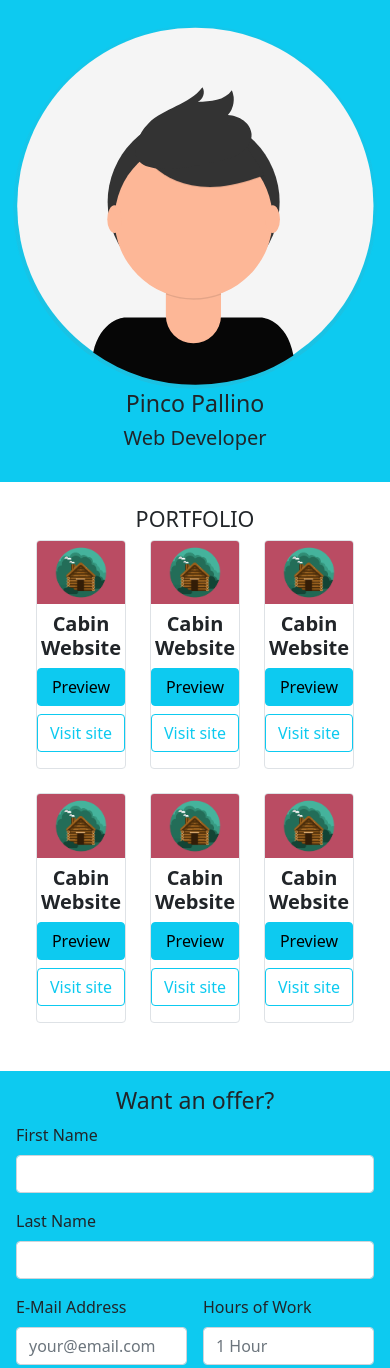
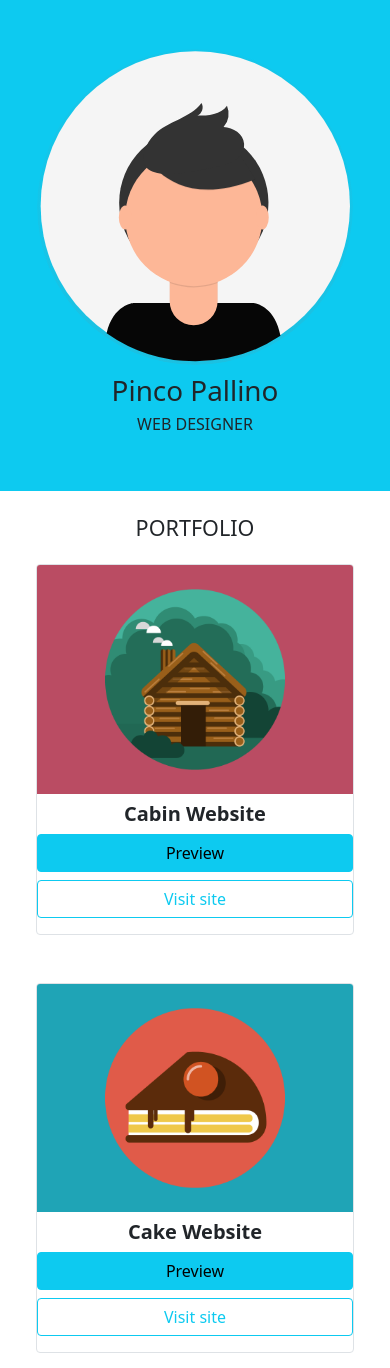
Before and after one commit to MaurizioLeombruni/bootstrap-html-freelancer, a plain HTML site: page index.html in a window 390 px wide. Shown: the top 1368 px of the page. Drawn offline with nearby package versions, Linux system fonts and the light colour scheme.

Commit message:
Aggiunti elementi responsive e ripulito il codice.

```diff
--- a/index.html
+++ b/index.html
@@ -10,22 +10,22 @@
 <body>
     <div class="container-fluid m-0 p-0 text-center">
         <div class="row">
-            <div class="col-12 bg-info p-4">
+            <div class="col-12 bg-info p-5">
                 <img src="./assets/img/undraw_profile_pic_ic5t.svg" class="img-fluid rounded-circle border border-info" alt="Photo">
-                <h3>
+                <h1 class="my-2">
                     Pinco Pallino
-                </h3>
-                <h5>
-                    Web Developer
-                </h5>
+                </h1>
+                <h6 class="mb-2">
+                    WEB DESIGNER
+                </h6>
             </div>
         </div>
 
         <div class="row m-4">
-            <h4>
+            <h4 class="pb-3">
                 PORTFOLIO
             </h4>
-            <div class="col-4 mb-4">
+            <div class="col-sm-6 col-lg-4 mb-5">
                 <div class="card border">
                     <img src="./assets/img/portfolio/cabin.png" class="card-img-top" alt="Cabin">
                     <h5 class="card-title fw-bold mt-2">
@@ -38,11 +38,11 @@
                 </div>
             </div>
 
-            <div class="col-4 mb-4">
+            <div class="col-sm-6 col-lg-4 mb-5">
                 <div class="card border">
-                    <img src="./assets/img/portfolio/cabin.png" class="card-img-top" alt="Cabin">
+                    <img src="./assets/img/portfolio/cake.png" class="card-img-top" alt="Cabin">
                     <h5 class="card-title fw-bold mt-2">
-                        Cabin Website
+                        Cake Website
                     </h5>
                     <div class="d-grid gap-2 d-md-block mb-3">
                         <button class="btn btn-info text-nowrap" type="button">Preview</button>
@@ -51,11 +51,12 @@
                 </div>
             </div>
 
-            <div class="col-4 mb-4">
+
+            <div class="col-sm-6 col-lg-4 mb-5">
                 <div class="card border">
-                    <img src="./assets/img/portfolio/cabin.png" class="card-img-top" alt="Cabin">
+                    <img src="./assets/img/portfolio/circus.png" class="card-img-top" alt="Cabin">
                     <h5 class="card-title fw-bold mt-2">
-                        Cabin Website
+                        Circus Website
                     </h5>
                     <div class="d-grid gap-2 d-md-block mb-3">
                         <button class="btn btn-info text-nowrap" type="button">Preview</button>
@@ -63,11 +64,13 @@
                     </div>
                 </div>
             </div>
-            <div class="col-4 mb-4">
+
+
+            <div class="col-sm-6 col-lg-4 mb-5">
                 <div class="card border">
-                    <img src="./assets/img/portfolio/cabin.png" class="card-img-top" alt="Cabin">
+                    <img src="./assets/img/portfolio/game.png" class="card-img-top" alt="Cabin">
                     <h5 class="card-title fw-bold mt-2">
-                        Cabin Website
+                        Game Website
                     </h5>
                     <div class="d-grid gap-2 d-md-block mb-3">
                         <button class="btn btn-info text-nowrap" type="button">Preview</button>
@@ -75,11 +78,13 @@
                     </div>
                 </div>
             </div>
-            <div class="col-4 mb-4">
+
+
+            <div class="col-sm-6 col-lg-4 mb-5">
                 <div class="card border">
-                    <img src="./assets/img/portfolio/cabin.png" class="card-img-top" alt="Cabin">
+                    <img src="./assets/img/portfolio/safe.png" class="card-img-top" alt="Cabin">
                     <h5 class="card-title fw-bold mt-2">
-                        Cabin Website
+                        Safe Website
                     </h5>
                     <div class="d-grid gap-2 d-md-block mb-3">
                         <button class="btn btn-info text-nowrap" type="button">Preview</button>
@@ -87,11 +92,13 @@
                     </div>
                 </div>
             </div>
-            <div class="col-4 mb-4">
+
+
+            <div class="col-sm-6 col-lg-4 mb-5">
                 <div class="card border">
-                    <img src="./assets/img/portfolio/cabin.png" class="card-img-top" alt="Cabin">
+                    <img src="./assets/img/portfolio/submarine.png" class="card-img-top" alt="Cabin">
                     <h5 class="card-title fw-bold mt-2">
-                        Cabin Website
+                        Marine Website
                     </h5>
                     <div class="d-grid gap-2 d-md-block mb-3">
                         <button class="btn btn-info text-nowrap" type="button">Preview</button>
@@ -104,23 +111,23 @@
         <div class="bg-info p-3">
             <h3>Want an offer?</h3>
             <form class="row g-3 justify-content-start text-start">
-                <div class="col-md-6">
+                <div class="col-sm-6">
                   <label for="inputName" class="form-label">First Name</label>
                   <input type="text" class="form-control" id="inputName">
                 </div>
-                <div class="col-md-6">
+                <div class="col-sm-6">
                   <label for="inputSurname" class="form-label">Last Name</label>
                   <input type="text" class="form-control" id="inputSurname">
                 </div>
-                <div class="col-6">
+                <div class="col-sm-6">
                   <label for="inputEmail" class="form-label">E-Mail Address</label>
                   <input type="email" class="form-control" id="inputEmail" placeholder="your@email.com">
                 </div>
-                <div class="col-6">
+                <div class="col-sm-6">
                   <label for="inputHours" class="form-label">Hours of Work</label>
                   <input type="text" class="form-control" id="inputHours" placeholder="1 Hour">
                 </div>
-                <div class="col-md-6">
+                <div class="col-sm-6">
                     <label for="inputState" class="form-label">Type of Work</label>
                     <select id="inputState" class="form-select">
                       <option selected>Back-end Developer</option>
@@ -128,7 +135,7 @@
                       <option>Project Analysis</option>
                     </select>
                 </div>
-                <div class="col-md-6">
+                <div class="col-sm-6">
                   <label for="inputDiscount" class="form-label">Discount Code</label>
                   <input type="text" class="form-control" id="inputDiscount">
                 </div>
@@ -136,12 +143,12 @@
                     <label for="inputMessage" class="form-label">Message</label>
                     <textarea class="form-control" id="inputMessage" rows="3" placeholder="Enter your message here..."></textarea>
                 </div>
-                <div class="col-12 text-center">
+                <div class="col-12 text-center my-4">
                   <button type="submit" class="btn btn-warning"><strong>Send</strong></button>
                 </div>
             </form>
-            <h4 class="text-start">
-                Il prezzo finale è 200€.
+            <h4 class="text-start mb-4">
+                Il prezzo finale è di: 200.75€.
             </h4>
         </div>
 
```
